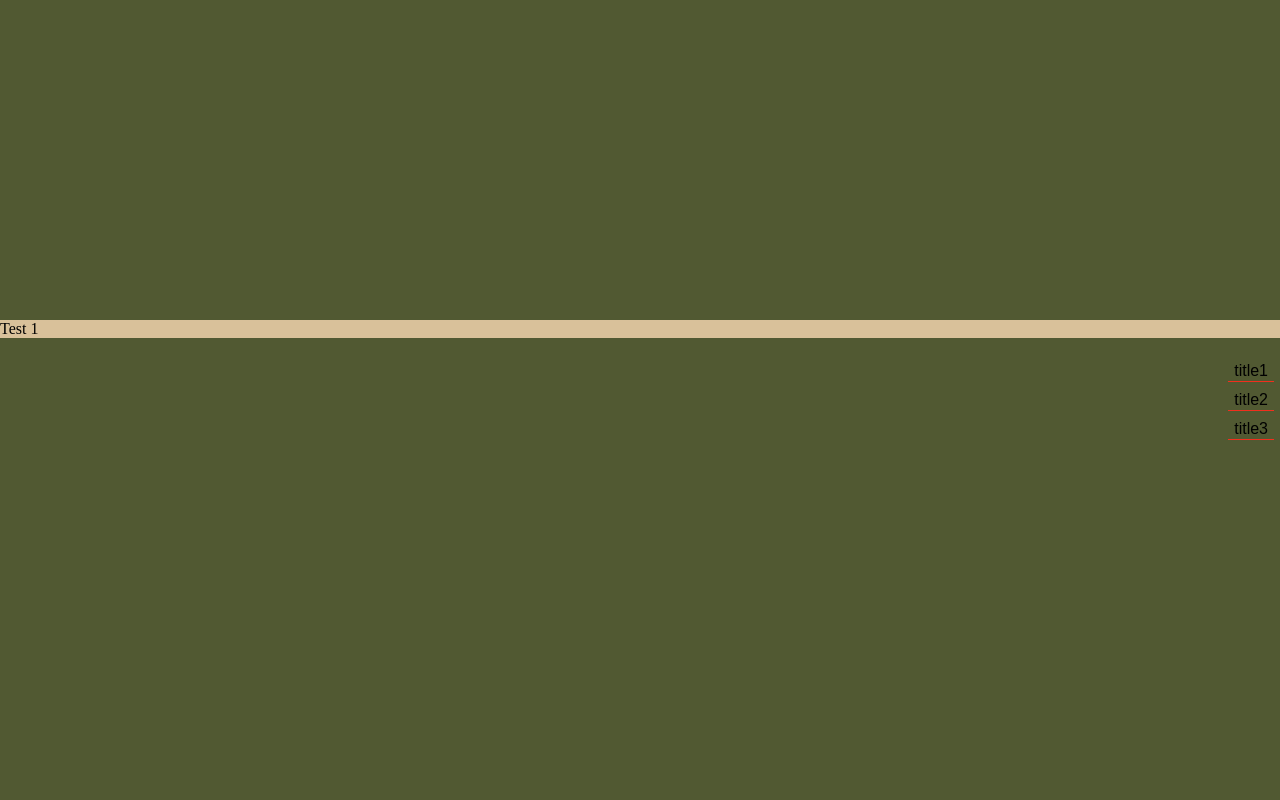
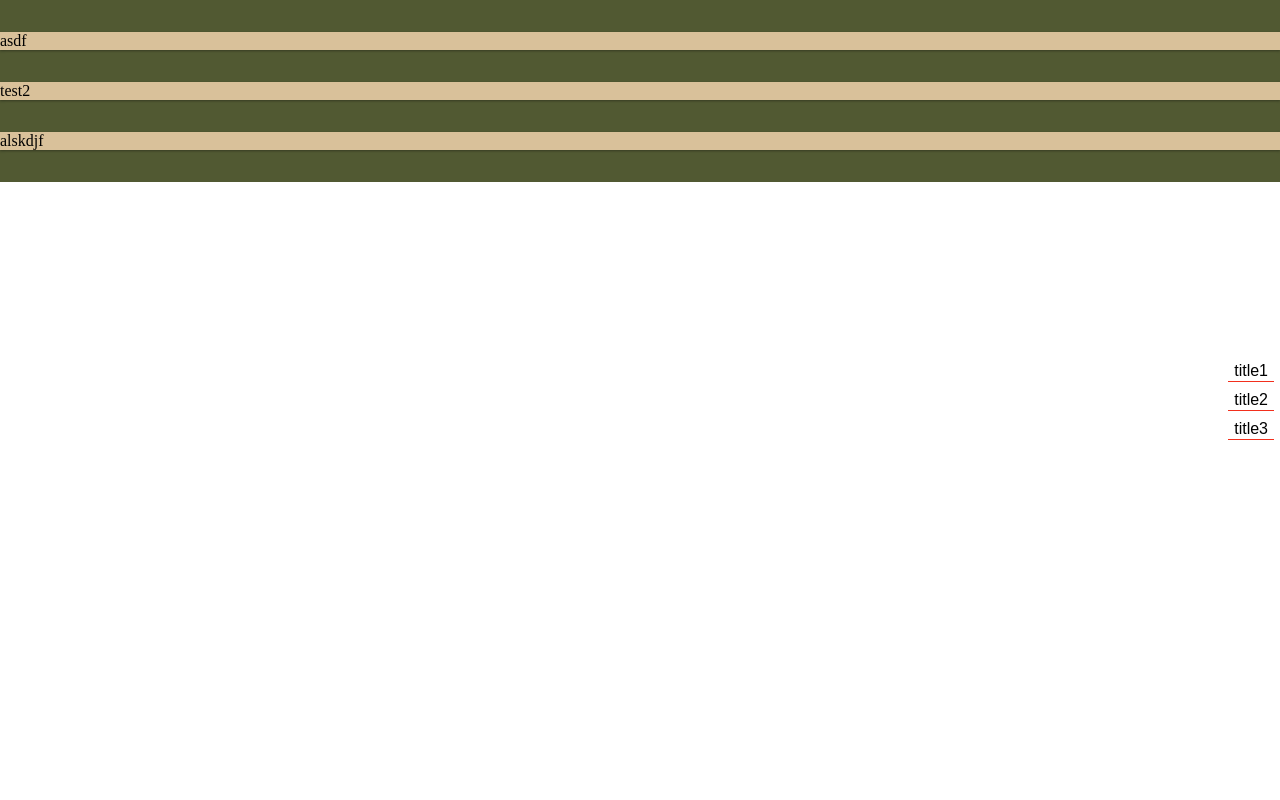
Before and after one commit to TheCodeWizard27/yikes, a React (Create React App) app: page / in a window 1280 px wide. Shown: the top 800 px of the page. Built offline with nearby package versions, Linux system fonts and the light colour scheme.

Commit message:
Added basic styling.

```diff
--- a/src/App.js
+++ b/src/App.js
@@ -8,13 +8,13 @@ function App() {
   return (
     <YksNav>
       <YksNavPoint title="title1">
-        Test 1
+        <div>asdf</div>
       </YksNavPoint>
       <YksNavPoint title="title2">
-        Test 2
+        <div>test2</div>
       </YksNavPoint>
       <YksNavPoint title="title3">
-        Test 3
+        <div>alskdjf</div>
       </YksNavPoint>
     </YksNav>
   );
--- a/src/styles/yks-nav-point.css
+++ b/src/styles/yks-nav-point.css
@@ -1,12 +1,15 @@
 .yks-nav-point-container {
     height: 100%;
     width: 100%;
-    display: flex;
+    padding-bottom: 2em;
     flex-direction: row;
 }
+.yks-nav-point-container:nth-child(2) {
+    padding-top: 2em;
+}
 .yks-nav-point-content {
-    margin: 25% 0;
-    height: 50%;
+    height: auto;
     width: 100%;
     background-color: #D9C19A;
+    box-shadow: 0 1px 3px rgba(0,0,0,0.12), 0 1px 2px rgba(0,0,0,0.24);
 }
--- a/src/styles/yks-nav.css
+++ b/src/styles/yks-nav.css
@@ -1,8 +1,10 @@
 .yks-nav-container {
     width: 100%;
-    /*height: 100%;*/
+    height: auto;
     background-color: #515932;
-    overflow: hidden;
+
+    display: flex;
+    flex-direction: column;
 }
 
 .yks-nav-points-container {
```
